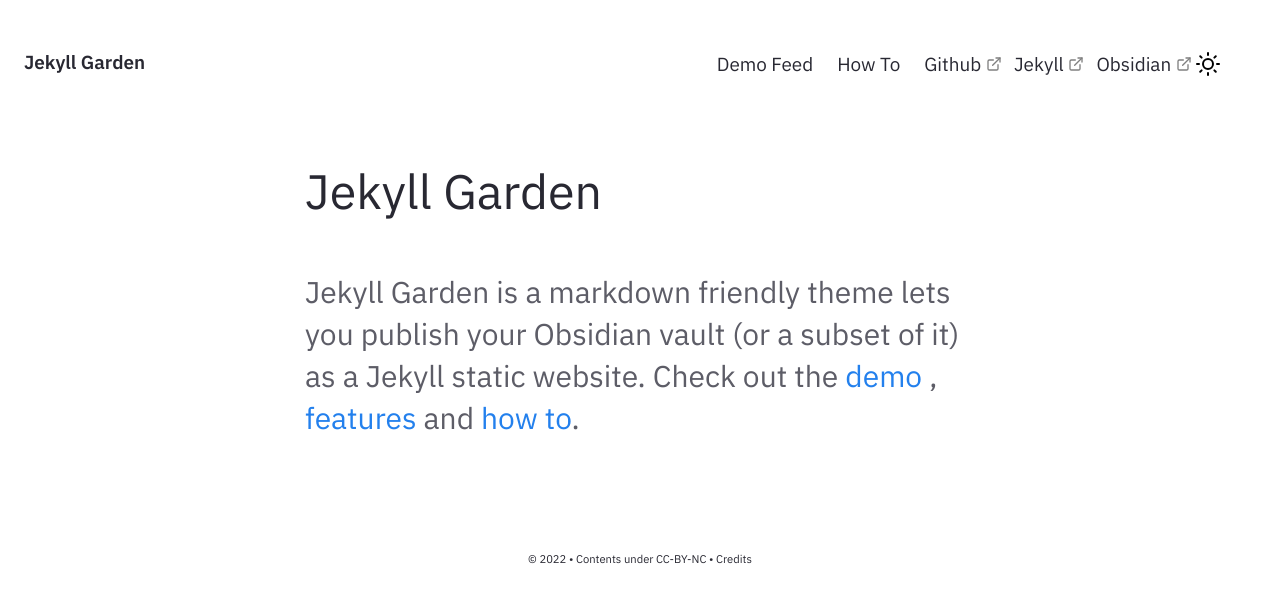
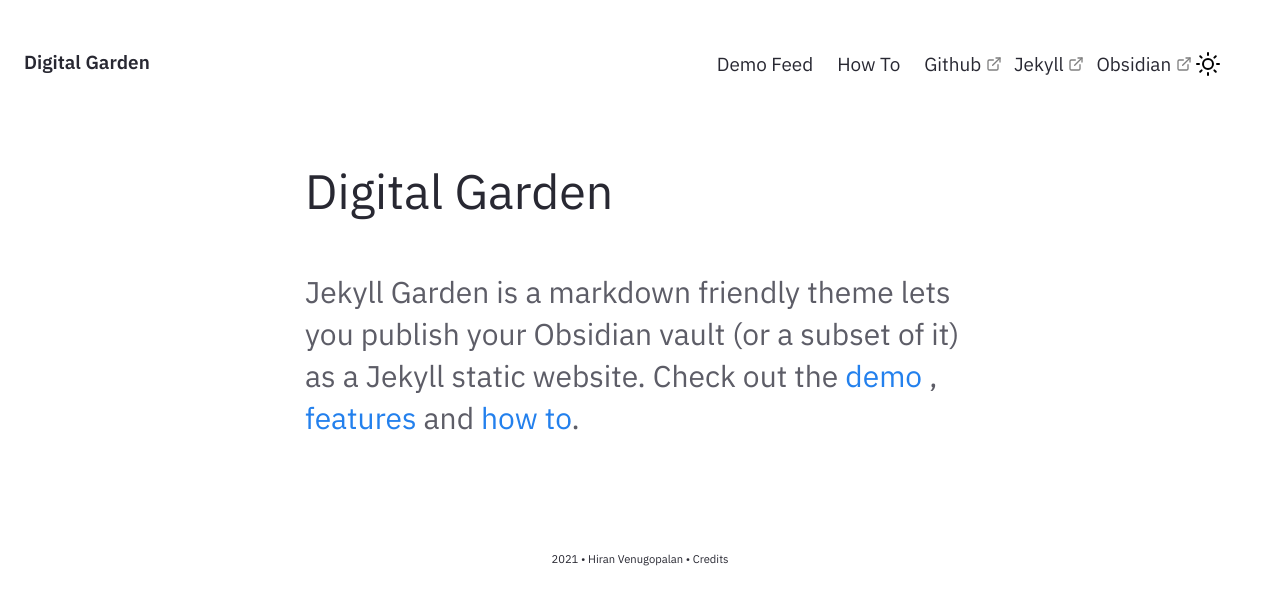
Before and after one commit to Networksx333/LiM_better, a Jekyll site: the page built from pages/index.md, in a window 1280 px wide. Shown: the top 605 px of the page. Built offline with Jekyll 4.4.1, drawn with Linux system fonts in a browser that asks for light colours.

Commit message:
Update _config.yml

```diff
--- a/_config.yml
+++ b/_config.yml
@@ -18,39 +18,66 @@
 # You can create any custom variable you would like, and they will be accessible
 # in the templates via {{ site.myvariable }}.
 
-# URL is the base hostname with protocol for your site, eg http://example.com
-url: "" # the base hostname & protocol for your site, e.g. http://example.com
 
-# If you want to install this jekyll in a subpath (eg /digitalgarden) set it here.
-# Else keep it Empty (DON'T PUT /; Keep it empty)
-baseurl: ""
+baseurl: "/" # the subpath of your site, e.g. /blog
+url: "https://simply-jekyll.netlify.app/" # the base hostname & protocol for your site, e.g. http://example.com
 
-# Website Header, Description, Footer year and text.
-# If you are deleting this, make sure you remove it from HTML files too
-heading: Jekyll Garden # Change this
-content: Obsidian ready Jekyll Theme
+#######################################################################
+# Settings related to the Header and your About page go here,such as
+# your name, site name, profile pic, site tagline, your bio,
+# your social media links etc
+#######################################################################
+
+heading: Digital Garden # Change this
 copyright:
-  year: © 2022
-  msg: Contents under CC-BY-NC
+  year: 2021
+  msg: Hiran Venugopalan # This is a mandatory attribute for copyright to be displayed ; If deleting this, edit at footer layout.
 
-# Set title and content for private & broken link tooltop
-privatelinks:
-  title: Private or Broken Links
-  msg: The page you're looking for is either not available or private!
 
-# Theme level preferences
-# To enable set "enabled : true" else, use "enabled:false"
+#####################################################################
+# Settings related to your preferences go here, such as the
+# search results, wiki-style-links, sidenotes, marginnotes,
+# transclusion, pagepreview, backlinks, related posts, highlighting,
+# context menu, flashcards, sliding window, wrapping
+#####################################################################
 preferences:
   search:
     enabled: true
-  wiki_style_link:
+    shortcut_hint:
+        enabled: true
+  wiki_style_link: # This property handles wiki style links '[['
+    enabled: true
+  sidenotes:
+    enabled: true
+  transclusion:
+    enabled: true
+  image:
     enabled: true
   pagepreview:
     enabled: true
+  highlighting:
+    enabled: true
+    color: DAEDFF # Takes hexadecimal and basic names like white, red, etc.
+                  # Do not add '#'(the pound symbol) before the hexadecimal number.
+                  # In yml, it is considered as a comment
   backlinks:
     enabled: true
-# To enable a homepage, change the value to true and add content to _includes/Homepage.html
-# If enable : false, notes feed will be as homepage.
+  related:
+    enabled: false # This enables the posts that are related to each other by tags
+  wrapping:
+    enabled: true
+  contextmenu:
+    enabled: false #Not supported in NotesGadern theme
+    copylink:
+      enabled: false
+    newtab:
+      enabled: false
+    backlinks:
+      enabled: false
+    related:
+      enabled: false
+  flashcards:
+    enabled: false #Not supported in NotesGadern theme
   homepage:
     enabled: true ##If you need a homepage, change this to true and edit _includes/Homepage.html
 
@@ -63,12 +90,17 @@ plugins:
   - jekyll-sitemap
   - jekyll-tidy
 
-## Enable Collections
-## Suggested collects are "notes" "lists" and "blog"
+## Enable _notes Collection
 collections:
     notes:
       output: true
-      permalink: /note/:title
+      permalink: /notes/:title
+# Disqus Comments
+disqus:
+    # Leave shortname blank to disable comments site-wide.
+    # Disable comments for any post by adding `comments: false` to that post's YAML Front Matter.
+    ## Disabled for NotesGarden Theme.
+    shortname:
 
 markdown: kramdown
 
@@ -88,7 +120,7 @@ defaults:
       type: posts
     values:
       layout: Post
-      permalink: /post/:title
+      permalink: /posts/:title
       content-type: post
   - scope:
       path: ""
@@ -106,10 +138,7 @@ defaults:
 # Excluded items can be processed by explicitly listing the directories or
 # their entries' file path in the `include:` list.
 #
-exclude:
-  - _notes/000 Inbox
-  - _notes/200 Private
-  - _notes/300 Templates
+# exclude:
 #   - .sass-cache/
 #   - .jekyll-cache/
 #   - gemfiles/
```
